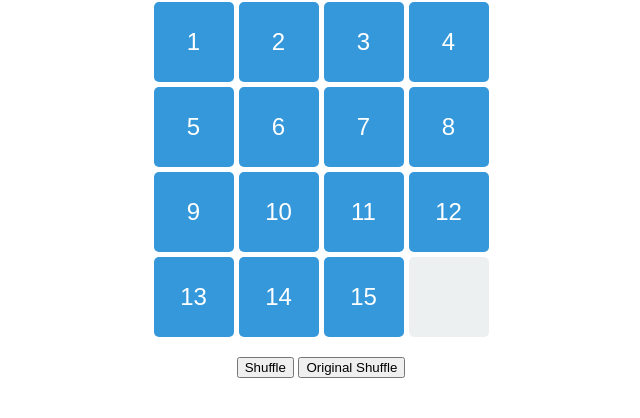
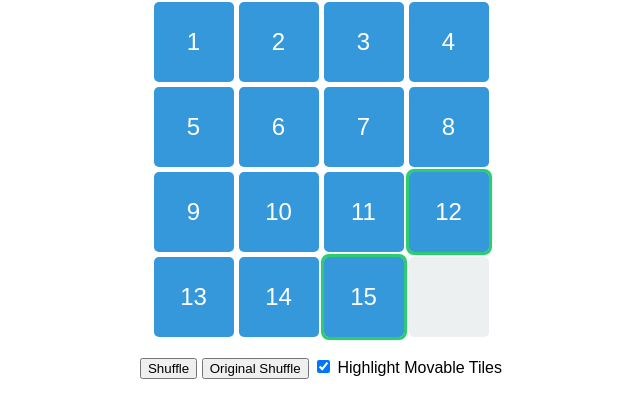
Before and after one commit to Keepeas/SimpleSlidePuzzle-Remake, a plain HTML site: page index.html in a window 1280 px wide. Shown: the part 78-496 px from the top of the page, without its empty margins (319-959 px from the left). Drawn offline with Linux system fonts and the light colour scheme.

Commit message:
Add highlights for clickable tiles

```diff
--- a/index.html
+++ b/index.html
@@ -10,6 +10,10 @@
   <div id="puzzle" class="puzzle"></div>
   <button onclick="puzzle.shuffleTiles()">Shuffle</button>
   <button onclick="puzzle.originalShuffle()">Original Shuffle</button>
+  <label>
+  <input type="checkbox" id="highlightToggle" checked>
+  Highlight Movable Tiles
+  </label>
 
   <script src="script.js"></script>
 </body>
--- a/script.js
+++ b/script.js
@@ -6,9 +6,6 @@ const puzzle = {
 
   createTiles() {
     TL.length = 0;
-    this.tiles = [];
-    this.container.innerHTML = '';
-
     for (let i = 0; i < 15; i++) {
       TL.push({ value: i + 1, index: i });
     }
@@ -20,22 +17,30 @@ const puzzle = {
 
   render() {
     this.container.innerHTML = '';
-    TL.length = 0; // Reset global tile list
+    const sortedTiles = Array(16).fill(null);
 
-    this.tiles.forEach((tileObj, i) => {
-      tileObj.index = i; // Keep position info updated
+    this.tiles.forEach(tile => {
+      sortedTiles[tile.index] = tile;
+    });
 
+    const emptyIndex = this.tiles.findIndex(t => t.value === null);
+    const highlightEnabled = document.getElementById('highlightToggle')?.checked;
+
+    sortedTiles.forEach((tile, i) => {
       const el = document.createElement('div');
       el.classList.add('tile');
       el.dataset.index = i;
 
-      if (tileObj.value !== null) {
-        el.textContent = tileObj.value;
-        el.addEventListener('click', () => this.moveTile(tileObj));
-        TL[i] = tileObj; // Add to TL by visual grid index
+      if (tile.value !== null) {
+        el.textContent = tile.value;
+        el.addEventListener('click', () => this.moveTile(tile));
+
+        // 🔍 Highlight if movable and toggle is on
+        if (highlightEnabled && this.getAdjacentIndexes(emptyIndex).includes(tile.index)) {
+          el.classList.add('movable');
+        }
       } else {
         el.classList.add('empty');
-        TL[i] = tileObj; // Optional: include empty tile in TL
       }
 
       this.container.appendChild(el);
@@ -51,6 +56,9 @@ const puzzle = {
       [this.tiles[emptyIndex], this.tiles[fromIndex]] = [this.tiles[fromIndex], this.tiles[emptyIndex]];
       this.render();
     }
+	this.tiles.forEach((tile, i) => {
+      tile.index = i;
+    });
   },
 
   getAdjacentIndexes(index) {
@@ -73,6 +81,11 @@ const puzzle = {
         [this.tiles[i], this.tiles[j]] = [this.tiles[j], this.tiles[i]];
       }
     } while (!this.isSolvable());
+
+    // Now assign index based on visual position
+    this.tiles.forEach((tile, i) => {
+      tile.index = i;
+    });
 
     this.render();
   },
@@ -98,3 +111,6 @@ const puzzle = {
 };
 
 puzzle.createTiles();
+document.getElementById('highlightToggle').addEventListener('change', () => {
+  puzzle.render(); // Re-render to apply/remove highlights
+});
--- a/style.css
+++ b/style.css
@@ -29,3 +29,8 @@ body {
   background-color: #ecf0f1;
   cursor: default;
 }
+
+.movable {
+  outline: 3px solid #2ecc71;
+  box-shadow: 0 0 5px #2ecc71;
+}
```
